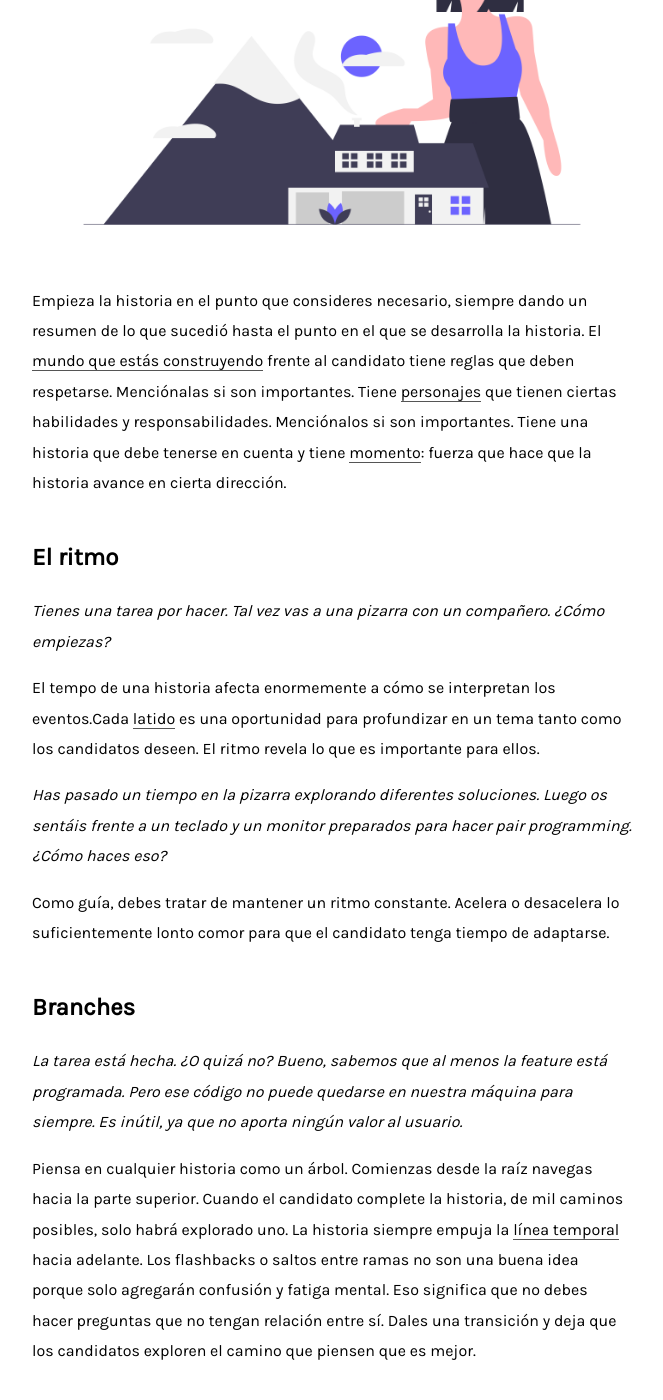
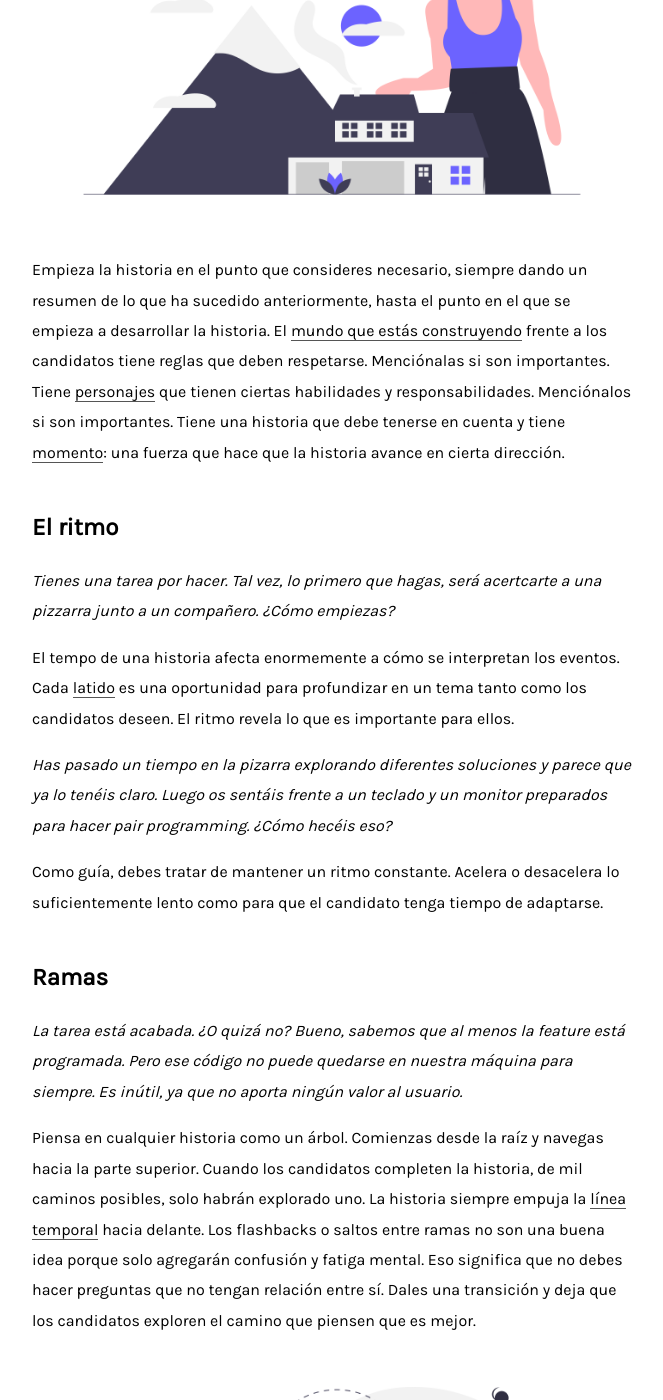
Before and after one commit to stanete/stanete.github.io, a Jekyll site: the page built from _es/storytelling-tips-technical-interviews.md, in a window 1280 px wide and 1400 px high, scrolled down 2233 px. Shown: the whole window, without its empty margins (308-971 px from the left). Built offline with Jekyll 4.4.1, drawn with Linux system fonts in a browser that asks for light colours; comment, search, counter and statistics services are not loaded; some of the changed text lies outside the part shown.

```diff
--- a/_es/storytelling-tips-technical-interviews.md
+++ b/_es/storytelling-tips-technical-interviews.md
@@ -22,9 +22,9 @@ Tienes que asumir que los candidatos te contarán la historia que deseas escucha
 
 Presentarte demuestra que te preocupas lo suficiente por los candidatos como para hacerles saber con quién van a pasar la próxima hora. Saber lo que le importa a la audiencia establecerá el tono de la historia.
 
-_Soy [David](https://twitter.com/stanete). Soy Ingeniero de Software de Producto. Después de sobrevivir a muchas startups en Madrid, me mudé a Valencia. El sol, la playa, la ciudad, la gente y la comunidad tecnológica y startupil me trajeron aquí. Hace unos meses, Creditas me adoptó para mejorar las cosas que supuestamente se me dan bien: android, backend, liderar equipos y hacer preguntas incómodas a Product Managers._
+_Soy [David](https://twitter.com/stanete). Soy Ingeniero de Software de Producto. Después de sobrevivir a muchas startups en Madrid, me mudé a Valencia. El sol, la playa, la ciudad, la gente y la comunidad tecnológica y startupil me trajeron aquí. Hace unos meses, Creditas me adoptó para mejorar las cosas que supuestamente se me dan bien: android, backend, liderar equipos y hacer preguntas incómodas a los Product Managers._
 
-Este no es tu [CV](https://www.linkedin.com/in/stanete), por lo que te tiene tomar menos de un minuto. Prepáralo de antemano. No improvises. Quédate en lo que importa y sé cercano; sé real. Pocos narradores, ya sean escritores, guionistas o directores de cine, tienen éxito sin decir la verdad. Sin ser honestos. Menciona lo que te gusta, lo que es importante para ti, lo que te impulsa y lo que te motivó a estar donde estás. Dar muchos detalles sobre tu experiencia técnica puede ser irrelevante para la historia del candidato.
+Este no es tu [CV](https://www.linkedin.com/in/stanete), por lo que presentarte no debe durar más de un minuto. Prepáratelo de antemano. No improvises. Enfócate en lo que importa y sé cercano; sé real. Pocos narradores, ya sean escritores, guionistas o directores de cine, han tenido éxito sin decir la verdad. Sin ser honestos. Menciona lo que te gusta, lo que es importante para ti, lo que te impulsa y lo que te motivó a estar donde estás. Dar muchos detalles sobre tu experiencia técnica puede ser irrelevante para la historia que los candidatos van a contarte.
 
 ## Worldbuilding
 
@@ -32,23 +32,23 @@ _Cualquier equipo de Ingeniería de Producto que se considere ágil, acaba, en a
 
 ![](/images/worldbuilding.png)
 
-Empieza la historia en el punto que consideres necesario, siempre dando un resumen de lo que sucedió hasta el punto en el que se desarrolla la historia. El [mundo que estás construyendo](https://www.youtube.com/watch?v=mA6MQHNM2yE) frente al candidato tiene reglas que deben respetarse. Menciónalas si son importantes. Tiene [personajes](https://www.youtube.com/watch?v=QM1tUwpy-yQ) que tienen ciertas habilidades y responsabilidades. Menciónalos si son importantes. Tiene una historia que debe tenerse en cuenta y tiene [momento](https://es.wikipedia.org/wiki/Momento_de_fuerza): fuerza que hace que la historia avance en cierta dirección.
+Empieza la historia en el punto que consideres necesario, siempre dando un resumen de lo que ha sucedido anteriormente, hasta el punto en el que se empieza a desarrollar la historia. El [mundo que estás construyendo](https://www.youtube.com/watch?v=mA6MQHNM2yE) frente a los candidatos tiene reglas que deben respetarse. Menciónalas si son importantes. Tiene [personajes](https://www.youtube.com/watch?v=QM1tUwpy-yQ) que tienen ciertas habilidades y responsabilidades. Menciónalos si son importantes. Tiene una historia que debe tenerse en cuenta y tiene [momento](https://es.wikipedia.org/wiki/Momento_de_fuerza): una fuerza que hace que la historia avance en cierta dirección.
 
 ## El ritmo
 
-_Tienes una tarea por hacer. Tal vez vas a una pizarra con un compañero. ¿Cómo empiezas?_
+_Tienes una tarea por hacer. Tal vez, lo primero que hagas, será acertcarte a una pizzarra junto a un compañero. ¿Cómo empiezas?_
 
-El tempo de una historia afecta enormemente a cómo se interpretan los eventos.Cada [latido](https://www.youtube.com/watch?v=zxw7LGGNLYY) es una oportunidad para profundizar en un tema tanto como los candidatos deseen. El ritmo revela lo que es importante para ellos.
+El tempo de una historia afecta enormemente a cómo se interpretan los eventos. Cada [latido](https://www.youtube.com/watch?v=zxw7LGGNLYY) es una oportunidad para profundizar en un tema tanto como los candidatos deseen. El ritmo revela lo que es importante para ellos.
 
-_Has pasado un tiempo en la pizarra explorando diferentes soluciones. Luego os sentáis frente a un teclado y un monitor preparados para hacer pair programming. ¿Cómo haces eso?_
+_Has pasado un tiempo en la pizarra explorando diferentes soluciones y parece que ya lo tenéis claro. Luego os sentáis frente a un teclado y un monitor preparados para hacer pair programming. ¿Cómo hecéis eso?_
 
-Como guía, debes tratar de mantener un ritmo constante. Acelera o desacelera lo suficientemente lonto comor para que el candidato tenga tiempo de adaptarse.
+Como guía, debes tratar de mantener un ritmo constante. Acelera o desacelera lo suficientemente lento como para que el candidato tenga tiempo de adaptarse.
 
-## Branches
+## Ramas
 
-_La tarea está hecha. ¿O quizá no? Bueno, sabemos que al menos la feature está programada. Pero ese código no puede quedarse en nuestra máquina para siempre. Es inútil, ya que no aporta ningún valor al usuario._
+_La tarea está acabada. ¿O quizá no? Bueno, sabemos que al menos la feature está programada. Pero ese código no puede quedarse en nuestra máquina para siempre. Es inútil, ya que no aporta ningún valor al usuario._
 
-Piensa en cualquier historia como un árbol. Comienzas desde la raíz navegas hacia la parte superior. Cuando el candidato complete la historia, de mil caminos posibles, solo habrá explorado uno. La historia siempre empuja la [línea temporal](https://www.youtube.com/watch?v=Tv3DFbFAM8A) hacia adelante. Los flashbacks o saltos entre ramas no son una buena idea porque solo agregarán confusión y fatiga mental. Eso significa que no debes hacer preguntas que no tengan relación entre sí. Dales una transición y deja que los candidatos exploren el camino que piensen que es mejor.
+Piensa en cualquier historia como un árbol. Comienzas desde la raíz y navegas hacia la parte superior. Cuando los candidatos completen la historia, de mil caminos posibles, solo habrán explorado uno. La historia siempre empuja la [línea temporal](https://www.youtube.com/watch?v=Tv3DFbFAM8A) hacia delante. Los flashbacks o saltos entre ramas no son una buena idea porque solo agregarán confusión y fatiga mental. Eso significa que no debes hacer preguntas que no tengan relación entre sí. Dales una transición y deja que los candidatos exploren el camino que piensen que es mejor.
 
 ![](/images/destinations.png)
 
```
Also changed, not shown: other parts of _es/storytelling-tips-technical-interviews.md (+8 -8 lines), _es/improve-code-reviews.md (+7 -7 lines).
